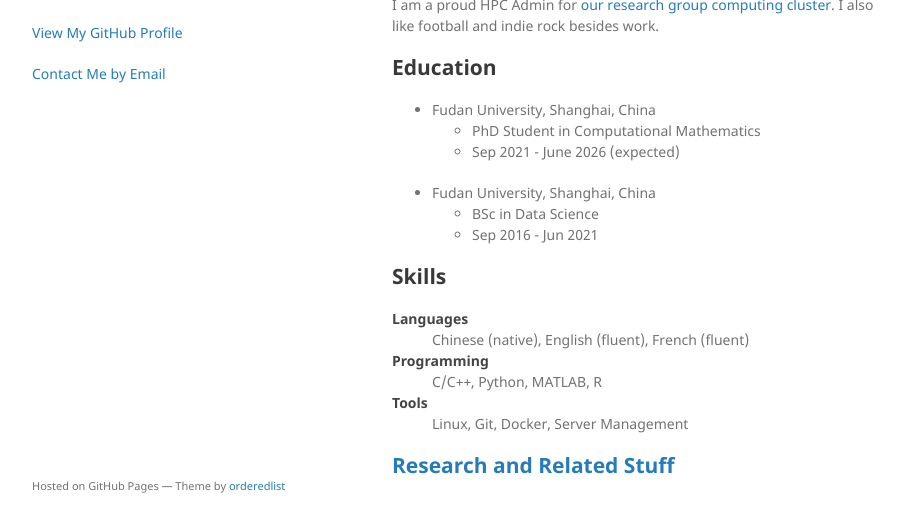
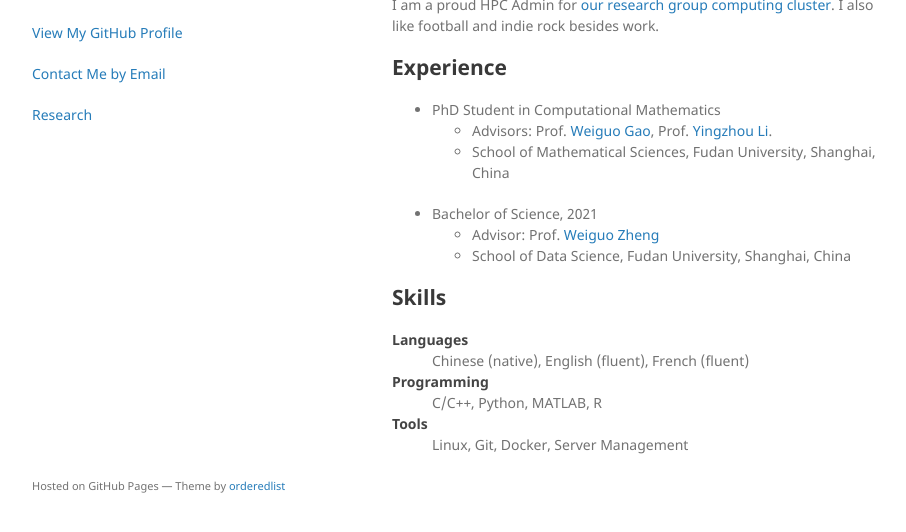
Before and after one commit to ninotreve/ninotreve.github.io, a Jekyll site: the page built from index.md, in a window 1280 px wide, cut to the strip 335-867 px from the top of the page. Shown: the whole strip, without its empty margins (178-1084 px from the left). Built offline with Jekyll 4.4.1, drawn with Linux system fonts in a browser that asks for light colours.

Commit message:
change layout

```diff
--- a/_config.yml
+++ b/_config.yml
@@ -3,6 +3,7 @@ photo: /assets/img/photo.jpg
 photo_description: Zürich, Switzerland, Jan 2024.
 description: Yuejia Zhang's Personal Webpage
 contact_information: mailto:yuejiazhang21@m.fudan.edu.cn
+research: ./research.html
 show_downloads: false
 google_analytics:
 theme: jekyll-theme-minimal
--- a/_layouts/default.html
+++ b/_layouts/default.html
@@ -34,6 +34,8 @@
 
         <p class="view"><a href="{{ site.contact_information }}">Contact Me by Email</a></p>
 
+        <p class="view"><a href="{{ site.research }}">Research</a></p>
+
         {% if site.show_downloads %}
         <ul class="downloads">
           <li><a href="{{ site.github.zip_url }}">Download <strong>ZIP File</strong></a></li>
--- a/index.md
+++ b/index.md
@@ -8,14 +8,14 @@ My main research focus and interest is numerical linear algebra problems for sci
 
 I am a proud HPC Admin for [our research group computing cluster](https://advancedsolver.com/guide/). I also like football and indie rock besides work.
 
-## Education
+## Experience
 
-- Fudan University, Shanghai, China
-  - PhD Student in Computational Mathematics
-  - Sep 2021 - June 2026 (expected)
-- Fudan University, Shanghai, China
-  - BSc in Data Science
-  - Sep 2016 - Jun 2021
+- PhD Student in Computational Mathematics
+  - Advisors: Prof. [Weiguo Gao](https://math.fudan.edu.cn/mathen/11/98/c34204a397720/page.htm), Prof. [Yingzhou Li](https://yingzhouli.com/).
+  - School of Mathematical Sciences, Fudan University, Shanghai, China
+- Bachelor of Science, 2021
+  - Advisor: Prof. [Weiguo Zheng](https://weiguozheng.github.io/)
+  - School of Data Science, Fudan University, Shanghai, China
 
 ## Skills
 
@@ -27,5 +27,3 @@ I am a proud HPC Admin for [our research group computing cluster](https://advanc
 <dt>Tools</dt>
 <dd>Linux, Git, Docker, Server Management</dd>
 </dl>
-
-## [Research and Related Stuff](./research.html)
```
Also changed, not shown: research.md (+1 -1 lines).
